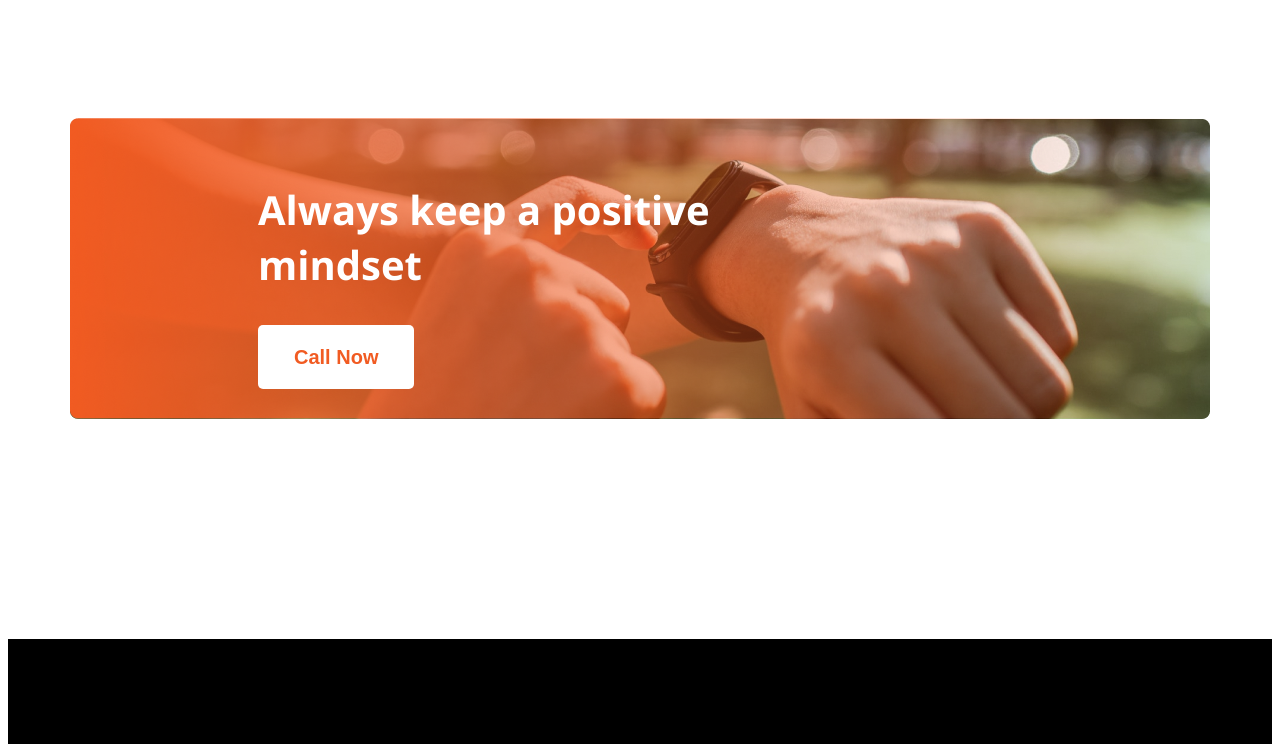
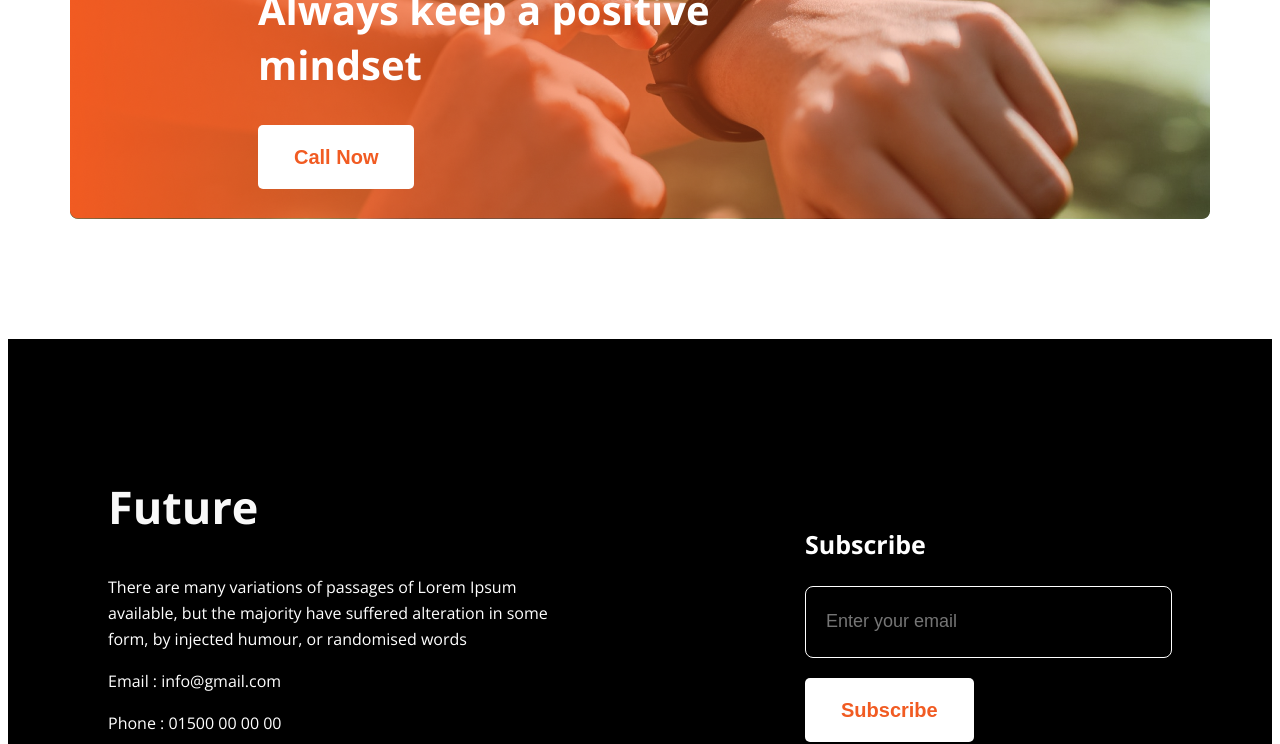
Before and after one commit to pujadasprema23/practice-task-one, a plain HTML site: page index.html in a window 1280 px wide. Shown: the part 2600-3344 px from the top of the page. Drawn offline with nearby package versions, Linux system fonts and the light colour scheme.

Commit message:
added some styles

```diff
--- a/index.html
+++ b/index.html
@@ -128,8 +128,8 @@
         <div class="subscribe-container">
           <h3 class="subscribe-title">Subscribe</h3>
           <input placeholder="Enter your email" type="email" name="" id="" />
-          <div class="last-button">
-            <button class="btn-primary">Subscribe</button>
+         <div class="last-button">
+            <button class="btn-primary btn">Subscribe</button>
           </div>
         </div>
       </div>
--- a/newyearnewme.css
+++ b/newyearnewme.css
@@ -137,7 +137,7 @@ flex-shrink: 0;
     border-radius: 8px ;
     background-repeat: no-repeat;
     background-position: center;
-    padding: 250px;
+    padding: 50px;
     margin-top: 0;
 }
 
@@ -147,6 +147,7 @@ flex-shrink: 0;
     color:white;
 font-size: 40px;
 font-weight: 700;
+padding-left: 200px;
 }
 
 .btn-primary{
@@ -158,6 +159,7 @@ border-radius: 5px;
 background: #FFF;
 padding: 21px 36px 20px 36px;
 border: none;
+margin-left: 200px;
 }
 
 /*footer section styles*/
@@ -167,7 +169,9 @@ border: none;
     justify-content: space-between;
     background: black;
     align-items: center;
-    padding: 200px;
+    padding: 100px;
+    margin-top: 100px;
+
 }
 
 .future-title{
@@ -222,3 +226,7 @@ padding: 20px;
 .last-logos img{
     margin-right: 10px;
 }
+
+.btn{
+    margin-left: 0;
+}
```
